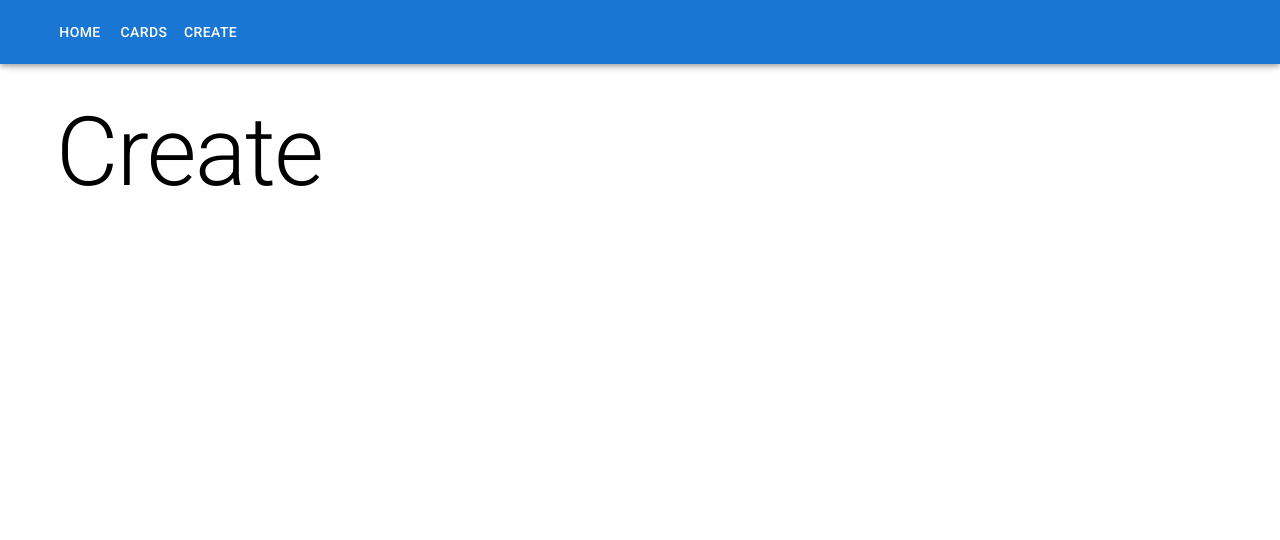
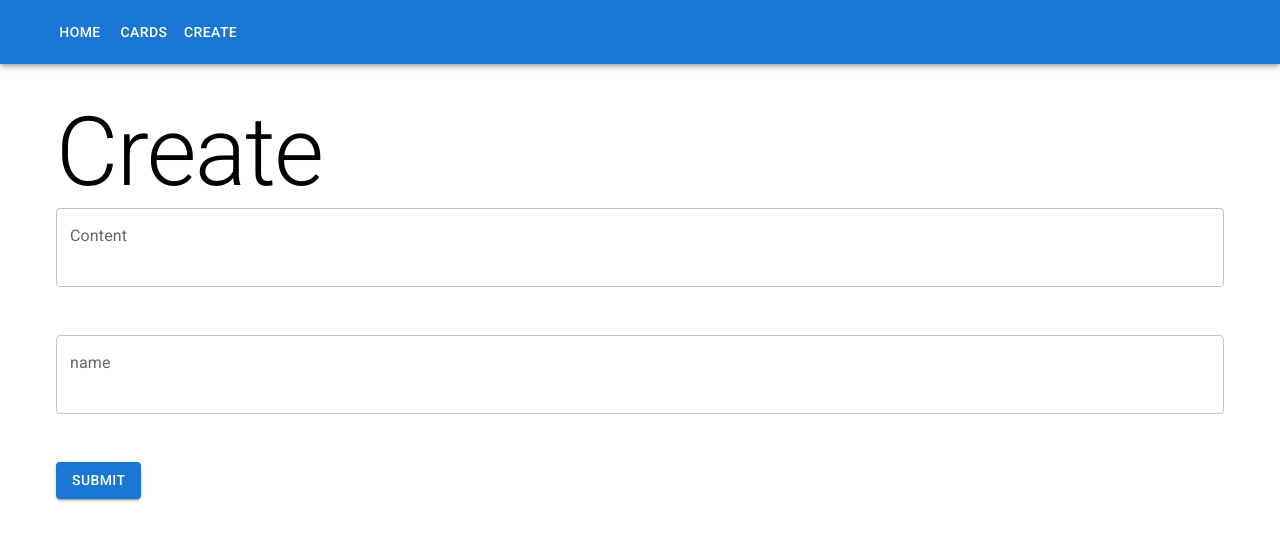
Before and after one commit to annamarika/my-lean-coffee-app, a Next.js app: page /create in a window 1280 px wide. Shown: the top 540 px of the page. Built offline with nearby package versions, Linux system fonts and the light colour scheme.

Commit message:
Add apis

```diff
--- a/package.json
+++ b/package.json
@@ -15,7 +15,8 @@
     "install": "^0.13.0",
     "next": "12.1.5",
     "react": "18.0.0",
-    "react-dom": "18.0.0"
+    "react-dom": "18.0.0",
+    "swr": "^1.3.0"
   },
   "devDependencies": {
     "eslint": "8.14.0",
--- /dev/null
+++ b/pages/api/card/[id].js
@@ -0,0 +1,18 @@
+import { getCards } from "../../../src/services/get-cards";
+
+export default function handler(req, res) {
+  const { id } = req.query;
+
+  const cards = getCards();
+  const singleCard = cards.find((card) => card.id === id);
+
+  if (req.method === "DELETE") {
+    res.status(200).json({ message: "card deleted", card: singleCard });
+  } else if (req.method === "PUT") {
+    const changedCard = JSON.parse(req.body);
+
+    res.status(200).json({ message: "card updated", card: changedCard });
+  } else {
+    res.status(200).json(singleCard);
+  }
+}
--- /dev/null
+++ b/pages/api/card/create.js
@@ -0,0 +1,11 @@
+export default function handler(req, res) {
+  if (req.method === "POST") {
+    const newCard = JSON.parse(req.body);
+    res.status(200).json({
+      message: "card created",
+      card: newCard,
+    });
+  } else {
+    res.status(400).json({ error: "wrong method" });
+  }
+}
--- /dev/null
+++ b/pages/api/cards.js
@@ -0,0 +1,7 @@
+import { getCards } from "../../src/services/get-cards";
+
+export default function handler(req, res) {
+  const cards = getCards();
+
+  res.status(200).json(cards);
+}
--- a/pages/create.js
+++ b/pages/create.js
@@ -1,4 +1,5 @@
 import { Container, Grid, Typography } from "@mui/material";
+import CardCreateForm from "../src/components/CardCreateForm";
 
 export default function Create() {
   return (
@@ -9,6 +10,7 @@ export default function Create() {
             <Typography variant="h1">Create</Typography>
           </Grid>
         </Grid>
+        <CardCreateForm />
       </Container>
     </>
   );
--- /dev/null
+++ b/src/components/CardCreateForm.js
@@ -0,0 +1,64 @@
+import { Button, Grid, TextField } from "@mui/material";
+import { useState } from "react";
+
+export default function CardCreateForm() {
+  const [nameValue, setNameValue] = useState("");
+  const [contentValue, setContentValue] = useState("");
+
+  const submit = async (event) => {
+    event.preventDefault();
+
+    console.log(contentValue, nameValue);
+
+    const response = await fetch("/api/card/create/", {
+      method: "POST",
+      body: JSON.stringify({
+        content: contentValue,
+        name: nameValue,
+      }),
+    });
+
+    console.log(await response.json());
+  };
+  return (
+    <>
+      <form onSubmit={submit}>
+        <Grid container spacing={4}>
+          <Grid item xs={12}>
+            <TextField
+              name="content"
+              label="Content"
+              fullWidth
+              multiline
+              rows={2}
+              value={contentValue}
+              onChange={(event) => {
+                setContentValue(event.target.value);
+              }}
+              sx={{ marginBottom: 2 }}
+            />
+          </Grid>
+          <Grid item xs={12}>
+            <TextField
+              name="name"
+              label="name"
+              fullWidth
+              multiline
+              rows={2}
+              value={nameValue}
+              onChange={(event) => {
+                setNameValue(event.target.value);
+              }}
+              sx={{ marginBottom: 2 }}
+            />
+          </Grid>
+          <Grid item xs={12}>
+            <Button type="submit" variant="contained">
+              Submit
+            </Button>
+          </Grid>
+        </Grid>
+      </form>
+    </>
+  );
+}
--- /dev/null
+++ b/src/lib/swr-fetcher.js
@@ -0,0 +1,2 @@
+export const swrFetcher = (...args) =>
+  fetch(...args).then((response) => response.json());
```
Also changed, not shown: pages/cards.js (+11 -6 lines), src/components/Card.js (+19 -11 lines), src/components/CardGrid.js (+8 -3 lines), 2 other files (tests, documents, lock files or other folders).
